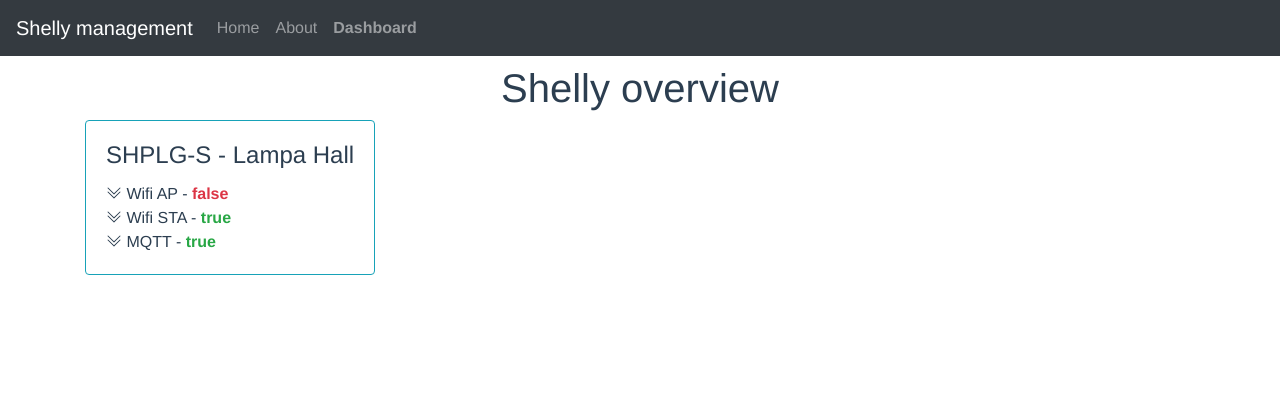
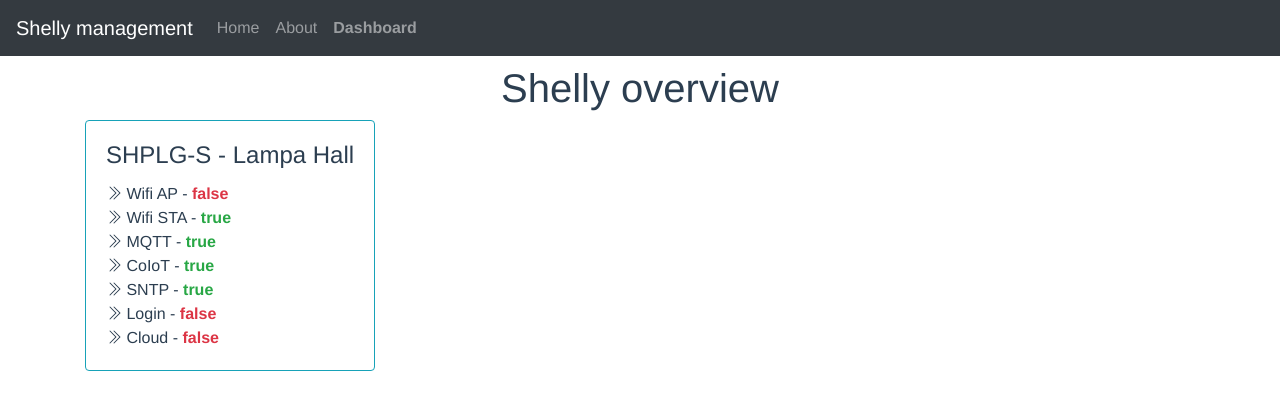
Before and after one commit to virsp/shelly-management, a Vue app in the folder frontend/: page /dashboard in a window 1280 px wide. Shown: the top 410 px of the page. Built offline with nearby package versions, Linux system fonts and the light colour scheme.

Commit message:
rotating more/less button, added more status field

```diff
--- a/frontend/src/components/Shelly.vue
+++ b/frontend/src/components/Shelly.vue
@@ -3,12 +3,13 @@
         <div class="col-auto">
             <b-card v-bind:title="settings.device.type + ' - ' + settings.name" border-variant="info">
                 <b-card-text>
+					<!-- WIFI AT -->
                     <div class="mb-0 ">
                         <div class="text-left">
-                            <b-icon id="clickable" ref="click" @click="showMore(0)" icon="chevron-double-down"></b-icon> Wifi AP - <b v-bind:class="{'text-success': settings.wifi_ap.enabled, 'text-danger': !settings.wifi_ap.enabled}">{{settings.wifi_ap.enabled}}</b>
-
+							<b-icon v-if="this.toggle[0]" id="clickable" ref="click" @click="showMore(0)" icon="chevron-double-down"></b-icon>
+							<b-icon v-else id="clickable" ref="click" @click="showMore(0)" icon="chevron-double-right"></b-icon>
+                             Wifi AP - <b v-bind:class="{'text-success': settings.wifi_ap.enabled, 'text-danger': !settings.wifi_ap.enabled}">{{settings.wifi_ap.enabled}}</b>
                         </div>
-                        <!-- <b-button @click="checkVerbose()"></b-button> -->
                         <div v-if="this.toggle[0]">
                             <div class="row pl-4" v-for="(value, name) in removeEnable(settings.wifi_ap)" v-bind:key="value">
                                 <div class="text-capitalize">{{name}}</div>: {{value}}
@@ -17,9 +18,12 @@
                         </div>
                     </div>
 
+					<!-- WIFI STA -->
                     <div class="mb-0">
                         <div class="text-left">
-                            <b-icon id="clickable" ref="click" @click="showMore(1)" icon="chevron-double-down"></b-icon> Wifi STA - <b v-bind:class="{'text-success': settings.wifi_sta.enabled, 'text-danger': !settings.wifi_sta.enabled}">{{settings.wifi_sta.enabled}}</b>
+                            <b-icon v-if="this.toggle[1]" id="clickable" ref="click" @click="showMore(1)" icon="chevron-double-down"></b-icon>
+                            <b-icon v-else id="clickable" ref="click" @click="showMore(1)" icon="chevron-double-right"></b-icon>
+							Wifi STA - <b v-bind:class="{'text-success': settings.wifi_sta.enabled, 'text-danger': !settings.wifi_sta.enabled}">{{settings.wifi_sta.enabled}}</b>
                         </div>
 
                         <div v-if="this.toggle[1]">
@@ -29,15 +33,78 @@
                         </div>
                     </div>
 
+					<!-- MQTT -->
                     <div class="mb-0">
                         <div class="text-left">
-                            <b-icon id="clickable" ref="click" @click="showMore(1)" icon="chevron-double-down"></b-icon> MQTT - <b v-bind:class="{'text-success': settings.mqtt.enable, 'text-danger': !settings.mqtt.enable}">{{settings.mqtt.enable}}</b>
+                            <b-icon v-if="this.toggle[2]" id="clickable" ref="click" @click="showMore(2)" icon="chevron-double-down"></b-icon>
+                            <b-icon v-else id="clickable" ref="click" @click="showMore(2)" icon="chevron-double-right"></b-icon>
+							MQTT - <b v-bind:class="{'text-success': settings.mqtt.enable, 'text-danger': !settings.mqtt.enable}">{{settings.mqtt.enable}}</b>
                         </div>
-                        <div v-if="this.toggle[2]">
+
+						<div v-if="this.toggle[2]">
                             <div class="row pl-4" v-for="(value, name) in removeEnable(settings.mqtt)" v-bind:key="name">
                                 <div class="text-capitalize">{{name}}</div>: {{value}}
                             </div>
+                        </div>
+                    </div>
 
+					<!-- CoIoT -->
+                    <div class="mb-0">
+                        <div class="text-left">
+                            <b-icon v-if="this.toggle[3]" id="clickable" ref="click" @click="showMore(3)" icon="chevron-double-down"></b-icon>
+                            <b-icon v-else id="clickable" ref="click" @click="showMore(3)" icon="chevron-double-right"></b-icon>
+							CoIoT - <b v-bind:class="{'text-success': settings.coiot.enabled, 'text-danger': !settings.coiot.enabled}">{{settings.coiot.enabled}}</b>
+                        </div>
+
+						<div v-if="this.toggle[3]">
+                            <div class="row pl-4" v-for="(value, name) in removeEnable(settings.coiot)" v-bind:key="name">
+                                <div class="text-capitalize">{{name}}</div>: {{value}}
+                            </div>
+                        </div>
+                    </div>
+
+					<!-- SNTP -->
+                    <div class="mb-0">
+                        <div class="text-left">
+                            <b-icon v-if="this.toggle[4]" id="clickable" ref="click" @click="showMore(4)" icon="chevron-double-down"></b-icon>
+                            <b-icon v-else id="clickable" ref="click" @click="showMore(4)" icon="chevron-double-right"></b-icon>
+							SNTP - <b v-bind:class="{'text-success': settings.sntp.enabled, 'text-danger': !settings.sntp.enabled}">{{settings.sntp.enabled}}</b>
+                        </div>
+
+						<div v-if="this.toggle[4]">
+                            <div class="row pl-4" v-for="(value, name) in removeEnable(settings.sntp)" v-bind:key="name">
+                                <div class="text-capitalize">{{name}}</div>: {{value}}
+                            </div>
+                        </div>
+                    </div>
+
+					<!-- Login -->
+                    <div class="mb-0">
+                        <div class="text-left">
+                            <b-icon v-if="this.toggle[5]" id="clickable" ref="click" @click="showMore(5)" icon="chevron-double-down"></b-icon>
+                            <b-icon v-else id="clickable" ref="click" @click="showMore(5)" icon="chevron-double-right"></b-icon>
+							Login - <b v-bind:class="{'text-success': settings.login.enabled, 'text-danger': !settings.login.enabled}">{{settings.login.enabled}}</b>
+                        </div>
+
+						<div v-if="this.toggle[5]">
+                            <div class="row pl-4" v-for="(value, name) in removeEnable(settings.login)" v-bind:key="name">
+                                <div class="text-capitalize">{{name}}</div>: {{value}}
+                            </div>
+                        </div>
+                    </div>
+
+					<!-- CLOUD -->
+                    <div class="mb-0">
+                        <div class="text-left">
+                            <b-icon v-if="this.toggle[6]" id="clickable" ref="click" @click="showMore(6)" icon="chevron-double-down"></b-icon>
+                            <b-icon v-else id="clickable" ref="click" @click="showMore(6)" icon="chevron-double-right"></b-icon>
+							Cloud - <b v-bind:class="{'text-success': settings.cloud.enabled, 'text-danger': !settings.cloud.enabled}">{{settings.cloud.enabled}}</b>
+                        </div>
+
+						<div v-if="this.toggle[6]">
+                            <div class="row pl-4" v-for="(value, name) in removeEnable(settings.cloud)" v-bind:key="name">
+                                <div class="text-capitalize">{{name}}</div>: {{value}}
+                            </div>
                         </div>
                     </div>
 
```
